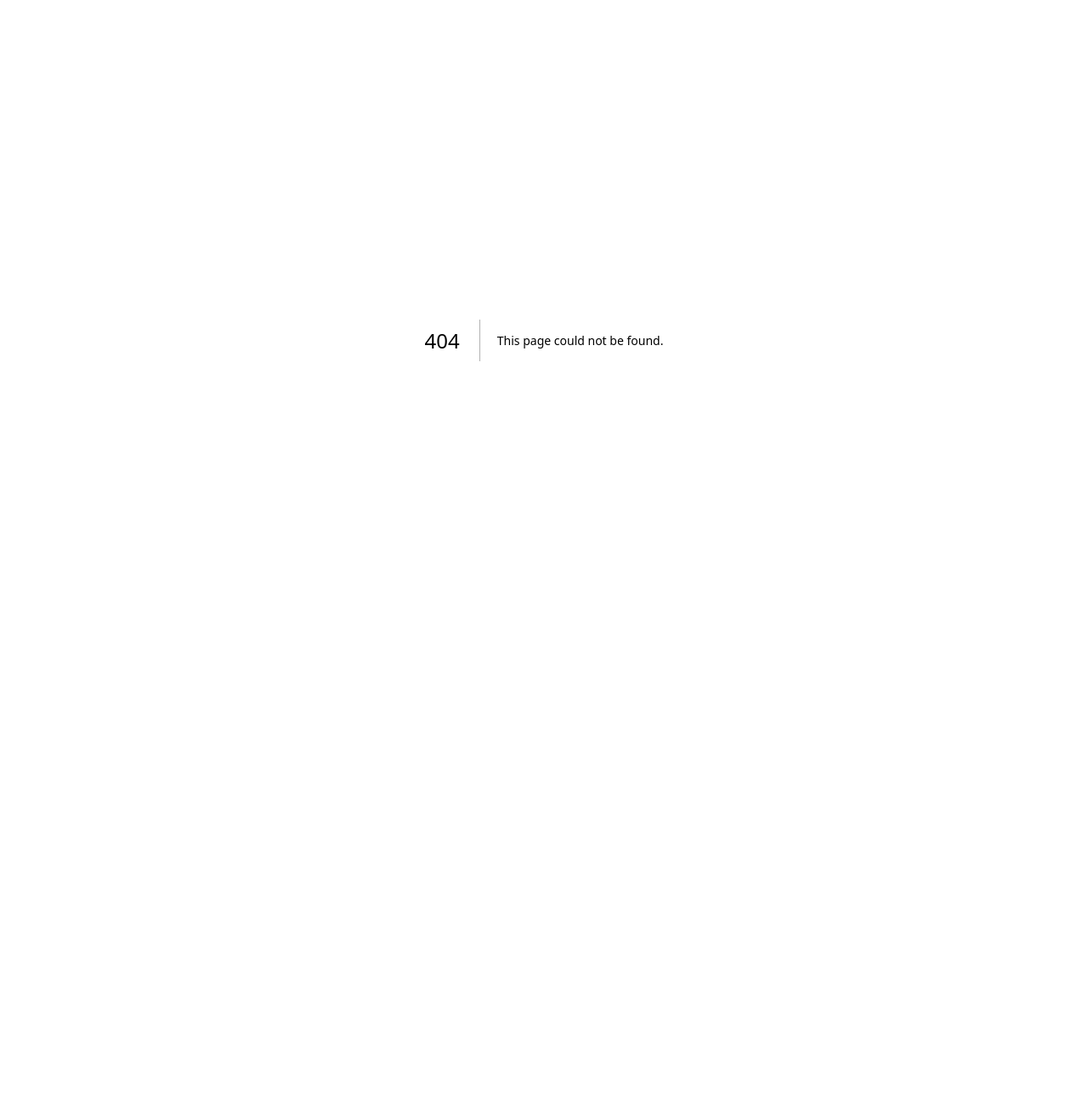
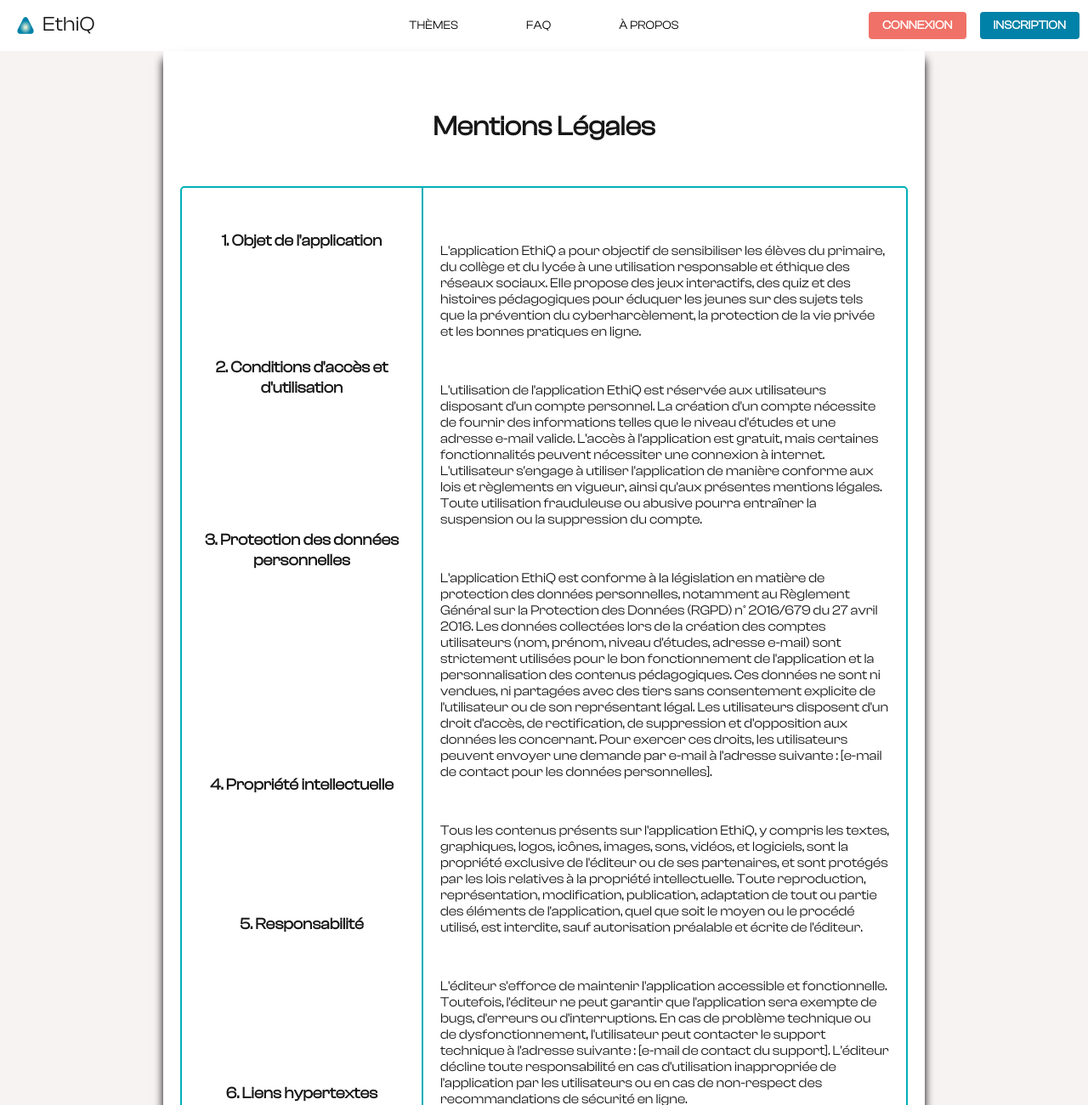
Before and after one commit to Entwhane/WORKSHOP-EPSI-24-25, a Next.js app: page /mentions in a window 1280 px wide. Before the commit this address had no page. Shown: the top 1300 px of the page at 85% size. Before the commit the page ends 800 px from the top, so only its background shows below. Built offline with nearby package versions, Linux system fonts and the light colour scheme.

Commit message:
ajout mentions legales

```diff
--- /dev/null
+++ b/app/mentions/page.js
@@ -0,0 +1,19 @@
+import Image from "next/image";
+import styles from "../page.css";
+import NavBar from "../../components/Navbar/Navbar";
+import Footer from "../../components/Footer/Footer";
+import Grid from "@mui/material/Grid2";
+import { Typography } from "@mui/material";
+import QuizzDetails from "../../components/QuizzDetails/QuizzDetail";
+import MentionsLegales from "../../components/MentionsLegales/MentionsLegales";
+
+export default function Home() {
+
+    return (
+        <div style={{ display: 'flex', flexDirection: 'column', minHeight: '100vh' }}>
+            <NavBar />
+            <MentionsLegales />
+            <Footer />
+        </div>
+    );
+}
--- a/components/Footer/Footer.js
+++ b/components/Footer/Footer.js
@@ -10,7 +10,7 @@ const Footer = () => {
       <Grid container justifyContent={"space-between"} spacing={12}>
         <Grid size={6}>
           <Typography variant="body2" color="white" align="left">
-            Mentions légales
+            <a href="/mentions">Mentions légales</a>
           </Typography>
           <Typography variant="body2" color="white" align="left">
             Contact
--- /dev/null
+++ b/components/MentionsLegales/MentionsLegales.css
@@ -0,0 +1,35 @@
+body {
+    background-color: #f7f3f3;
+}
+
+.mentions_container {
+    background-color: white;
+    box-shadow: -10px 0 10px -10px black, /* ombre à gauche */
+                10px 0 10px -10px black;
+}
+
+.mentions_content_container {
+    border-radius: 5px;
+    border: 2px solid #00AFB9;
+    justify-content: space-between;
+}
+
+.mentions_content_div {
+    margin-top: 20px;
+    padding: 10px;
+    border-radius: 5px;
+    border: 2px solid #00AFB9;
+    display: flex;
+    flex-direction: row;
+    justify-content: space-between;
+    flex-wrap: nowrap;
+    align-items: center;
+}
+
+.mentions_content_div div h4 {
+    margin: 5px;
+}
+
+.mentions_content_div div p {
+    font-size: small;
+}
--- /dev/null
+++ b/components/MentionsLegales/MentionsLegales.js
@@ -0,0 +1,84 @@
+'use client'
+
+import React from 'react';
+import { Box, Typography, IconButton, Button, TextField, Divider, Container } from '@mui/material';
+import Grid from '@mui/material/Grid2';
+import './MentionsLegales.css'
+
+const MentionsLegales = () => {
+    return (
+        <Container className="mentions_container" maxWidth="xl" style={{ padding: 20, width: '70%' }}>
+            <h1 style={{textAlign: 'center', marginBottom: 50, marginTop: 50}}>
+                Mentions Légales
+            </h1>
+            <Grid container className="mentions_content_container">
+                <Grid size={4} style={{ borderRight: "solid 2px #00AFB9" }}>
+                    <ul style={{textAlign: "center", listStyle: "none"}}>
+                        <li style={{marginBottom: 125, marginTop: 50}}><h3>1. Objet de l'application</h3></li>
+                        <li style={{marginBottom: 155}}><h3>2. Conditions d'accès et d'utilisation</h3></li>
+                        <li style={{marginBottom: 240}}><h3>3. Protection des données personnelles</h3></li>
+                        <li style={{marginBottom: 140}}><h3>4. Propriété intellectuelle</h3></li>
+                        <li style={{marginBottom: 175}}><h3>5. Responsabilité</h3></li>
+                        <li style={{marginBottom: 85}}><h3>6. Liens hypertextes</h3></li>
+                        <li style={{marginBottom: 90}}><h3>7. Modifications des mentions légales</h3></li>
+                        <li style={{marginBottom: 80}}><h3>8. Loi applicable et juridiction compétente</h3></li>
+                    </ul>
+                </Grid>
+                <Grid size={8} style={{ padding: 20 }}>
+                    <p style={{ marginBottom: 50, marginTop: 45 }}>
+                        L'application EthiQ a pour objectif de sensibiliser les élèves du primaire, du collège et du lycée à une utilisation responsable et éthique des réseaux sociaux. Elle propose des jeux interactifs, des quiz et des histoires pédagogiques pour éduquer les jeunes sur des sujets tels que la prévention du cyberharcèlement, la protection de la vie privée et les bonnes pratiques en ligne.
+                    </p>
+                    <p style={{ marginBottom: 50 }}>
+                        L'utilisation de l'application EthiQ est réservée aux utilisateurs disposant d'un compte personnel. La création d'un compte nécessite de fournir des informations telles que le niveau d'études et une adresse e-mail valide.
+                        L'accès à l'application est gratuit, mais certaines fonctionnalités peuvent nécessiter une connexion à internet.
+                        L'utilisateur s'engage à utiliser l'application de manière conforme aux lois et règlements en vigueur, ainsi qu'aux présentes mentions légales. Toute utilisation frauduleuse ou abusive pourra entraîner la suspension ou la suppression du compte.
+                    </p>
+                    <p style={{ marginBottom: 50 }}>
+                        L'application EthiQ est conforme à la législation en matière de protection des données personnelles, notamment au Règlement Général sur la Protection des Données (RGPD) n° 2016/679 du 27 avril 2016.
+                        Les données collectées lors de la création des comptes utilisateurs (nom, prénom, niveau d'études, adresse e-mail) sont strictement utilisées pour le bon fonctionnement de l'application et la personnalisation des contenus pédagogiques. Ces données ne sont ni vendues, ni partagées avec des tiers sans consentement explicite de l'utilisateur ou de son représentant légal.
+                        Les utilisateurs disposent d'un droit d'accès, de rectification, de suppression et d'opposition aux données les concernant. Pour exercer ces droits, les utilisateurs peuvent envoyer une demande par e-mail à l'adresse suivante : [e-mail de contact pour les données personnelles].
+                    </p>
+                    <p style={{ marginBottom: 50 }}>
+                        Tous les contenus présents sur l'application EthiQ, y compris les textes, graphiques, logos, icônes, images, sons, vidéos, et logiciels, sont la propriété exclusive de l'éditeur ou de ses partenaires, et sont protégés par les lois relatives à la propriété intellectuelle.
+                        Toute reproduction, représentation, modification, publication, adaptation de tout ou partie des éléments de l'application, quel que soit le moyen ou le procédé utilisé, est interdite, sauf autorisation préalable et écrite de l'éditeur.
+                    </p>
+                    <p style={{ marginBottom: 50 }}>
+                        L'éditeur s'efforce de maintenir l'application accessible et fonctionnelle. Toutefois, l'éditeur ne peut garantir que l'application sera exempte de bugs, d'erreurs ou d'interruptions. En cas de problème technique ou de dysfonctionnement, l'utilisateur peut contacter le support technique à l'adresse suivante : [e-mail de contact du support].
+
+                        L'éditeur décline toute responsabilité en cas d'utilisation inappropriée de l'application par les utilisateurs ou en cas de non-respect des recommandations de sécurité en ligne.
+                    </p>
+                    <p style={{ marginBottom: 50 }}>
+                        L'application EthiQ peut contenir des liens vers des sites internet externes. L'éditeur ne saurait être tenu responsable du contenu de ces sites tiers, ni des éventuels dommages ou préjudices pouvant résulter de leur utilisation.
+                    </p>
+                    <p style={{ marginBottom: 50 }}>
+                        L'éditeur se réserve le droit de modifier à tout moment les présentes mentions légales. Les utilisateurs seront informés de ces modifications via une notification dans l'application. Il est conseillé aux utilisateurs de consulter régulièrement cette section pour se tenir informés des éventuelles mises à jour.
+                    </p>
+                    <p>
+                        Les présentes mentions légales sont soumises au droit français. Tout litige relatif à l'utilisation de l'application EthiQ sera soumis à la compétence des tribunaux français.
+                    </p>
+                </Grid>
+            </Grid>
+            <div className="mentions_content_div">
+                <div>
+                    <h4>Éditeur</h4>
+                    <p>EthiQ</p>
+                </div>
+                <div>
+                    <h4>Directeur de la publication</h4>
+                    <p>Nathan Moussiron</p>
+                </div>
+                <div>
+                    <h4>Hébergeur</h4>
+                    <p>Site web : [site web de l'hébergeur]</p>
+                </div>
+                <div>
+                    <h4>Siège social</h4>
+                    <p>[adresse du siège social]</p>
+                </div>
+                <p>Mise à jour du 16/10/2024</p>
+            </div>
+        </Container>
+    );
+};
+
+export default MentionsLegales;
--- a/package.json
+++ b/package.json
@@ -15,7 +15,8 @@
     "@mui/material": "^6.1.3",
     "next": "14.2.15",
     "react": "^18",
-    "react-dom": "^18"
+    "react-dom": "^18",
+    "react-router-dom": "^6.27.0"
   },
   "devDependencies": {
     "eslint": "^8",
--- a/styles/main.css
+++ b/styles/main.css
@@ -71,8 +71,8 @@
 
 @media (prefers-color-scheme: dark) {
   :root {
-    --background: #0a0a0a;
-    --foreground: #ededed;
+    --background: #ffffff;
+    --foreground: #000000;
   }
 }
 
```
Also changed, not shown: 2 other files (tests, documents, lock files or other folders).
